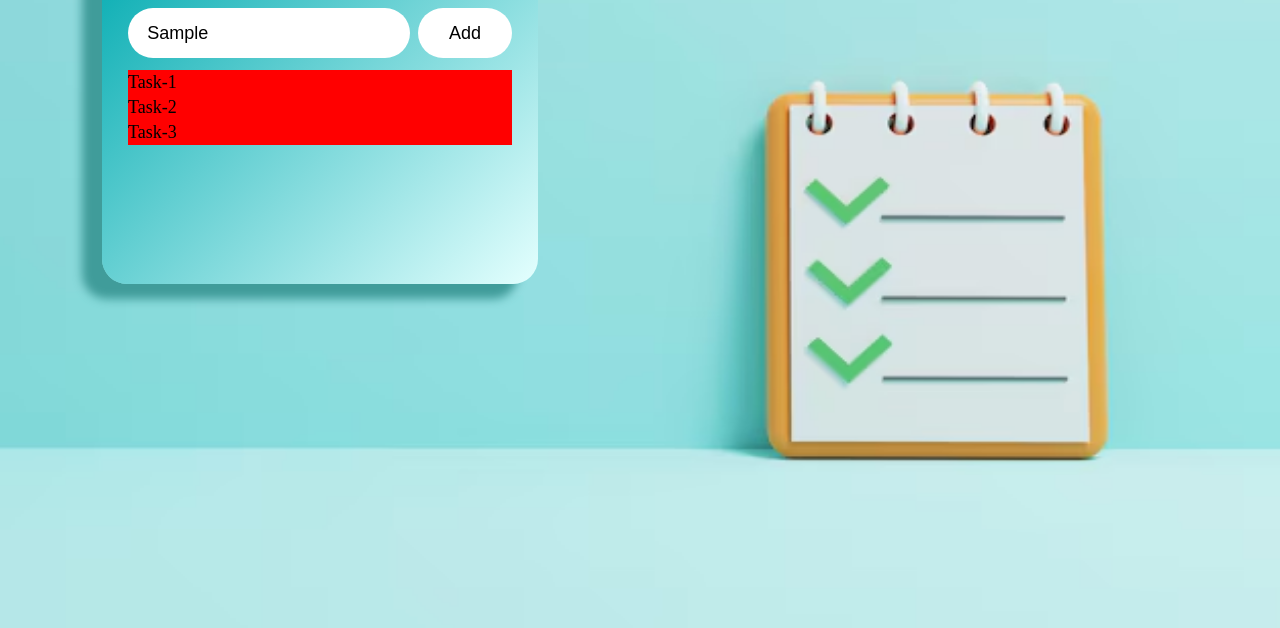
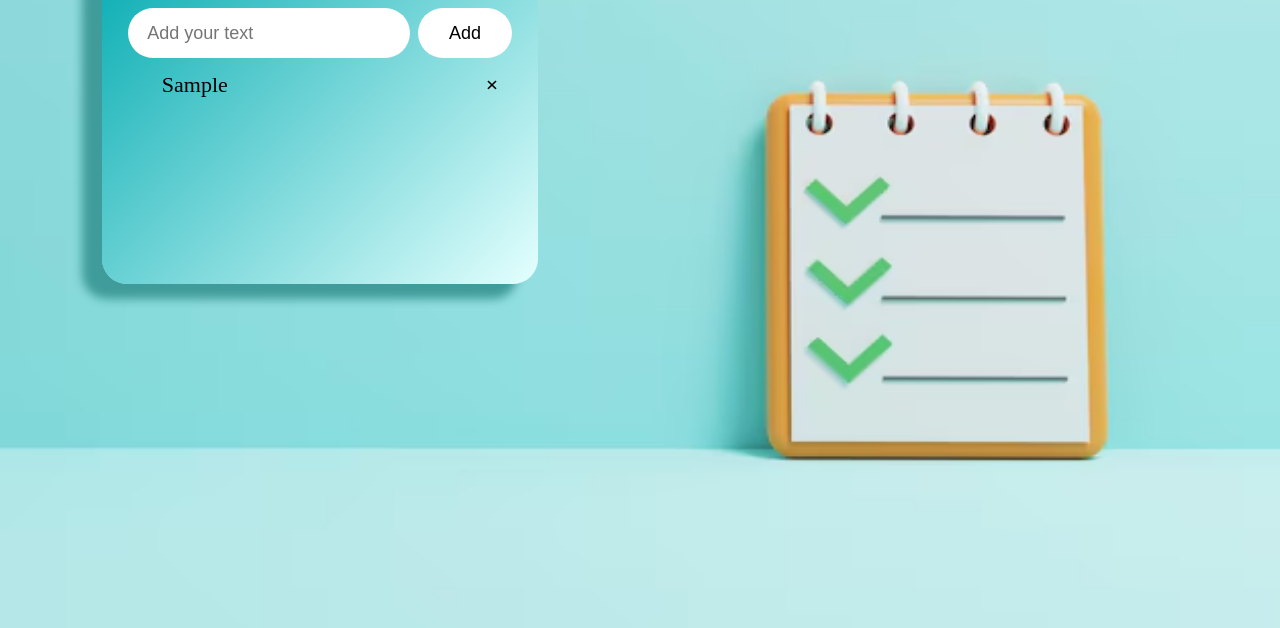
Before and after one commit to coder-adi832/To-Do-List, a plain HTML site: page index.html in a window 1280 px wide. Both pictures are taken after typing "Sample" into the empty fields and a click on the button "Add". Shown: the part 172-800 px from the top of the page. Drawn offline with Linux system fonts and the light colour scheme.

Commit message:
Added JavaScript File & Updated CSS

```diff
--- a/index.html
+++ b/index.html
@@ -17,14 +17,17 @@
 
         <div class="task-enter">
             <input type="text" id="task" placeholder="Add your text">
-            <button>Add</button>
+            <button onclick="addTask()">Add</button>
         </div>
 
         <ul id="list-container">
-            <li>Task-1</li>
+            <!-- <li class="checked">Task-1</li>
             <li>Task-2</li>
-            <li>Task-3</li>
+            <li>Task-3</li> -->
         </ul>
     </div>
+
+
+    <script src="script.js"></script>
 </body>
 </html>
--- /dev/null
+++ b/script.js
@@ -0,0 +1,43 @@
+const inputBox = document.getElementById("task");
+const listContainer = document.getElementById("list-container");
+
+function addTask() {
+    if (inputBox.value === "") {
+        alert("You must write something!");
+    } else {
+        let li = document.createElement('li');
+        li.innerText = inputBox.value;
+        listContainer.appendChild(li);
+
+        let span = document.createElement("span");
+        span.innerHTML = "\u00d7";
+        li.appendChild(span);
+    }
+
+    inputBox.value = "";
+
+    saveData();
+}
+
+
+listContainer.addEventListener("click",function(e){
+    if(e.target.tagName === "LI"){
+        e.target.classList.toggle("checked");
+    }
+    else if(e.target.tagName === "SPAN"){
+        e.target.parentElement.remove();
+    }
+
+    saveData();
+});
+
+
+function saveData(){
+    localStorage.setItem("data", listContainer.innerHTML);
+}
+
+function showTask(){
+    listContainer.innerHTML = localStorage.getItem("data");
+}
+
+showTask();
--- a/style.css
+++ b/style.css
@@ -12,6 +12,8 @@
     position: absolute;
     background-image: linear-gradient(135deg,#00aab0,#e4fffe);
     min-height: 44vh;
+    max-height: 574px;
+    overflow-y: auto;
     width: 34vw;
     top: 13%;
     left: 8%;
@@ -44,6 +46,9 @@
     padding-left: 5%;
     font-size: 18px;
 }
+.task-enter input:focus{
+    outline: none;
+}
 .task-enter button{
     height: 50px;
     border: none;
@@ -57,14 +62,46 @@
 #list-container{
     margin-top: 3%;
     list-style: none;
-    font-size: 18px;
-    line-height: 25px;
-    background-color: red;
+    font-size: 22px;
+    line-height: 30px;
+    padding-left: 6%;
+    align-items: center;
+    position: relative;
 }
-#list-container li::before{
+#list-container li{
+    width: 80%;
+    padding-left: 3%;
+    border-radius: 20px;
+}
+#list-container li:hover{
+    background-color: #409c9b80;
+
+}
+
+.checked{
+    color: #555;
+    text-decoration: line-through;
+}
+.checked::before{
     content: ' ';
-    /* position: absolute; */
     height: 25px;
     width: 25px;
-    background-image: url("media/icons8-checkbox-80.png");
+    left: 0;
+    position: absolute;
+    background-image: url("media/icons8-checked-24.png");
+    background-position: center;
 }
+
+#list-container span{
+    position: absolute;
+    right: 0;
+    width: 40px;
+    font-size: 22px;
+    text-align: center;
+    font-weight: 900;
+    transition: 0.5s ease;
+    cursor: pointer;
+}
+#list-container span:hover{
+    transform: scale(1.3);
+}
```
Also changed, not shown: media/checked.png (renamed from media/icons8-checkbox-80 (1).png), media/icons8-checked-24.png (added), media/icons8-checked-48.png (added).
